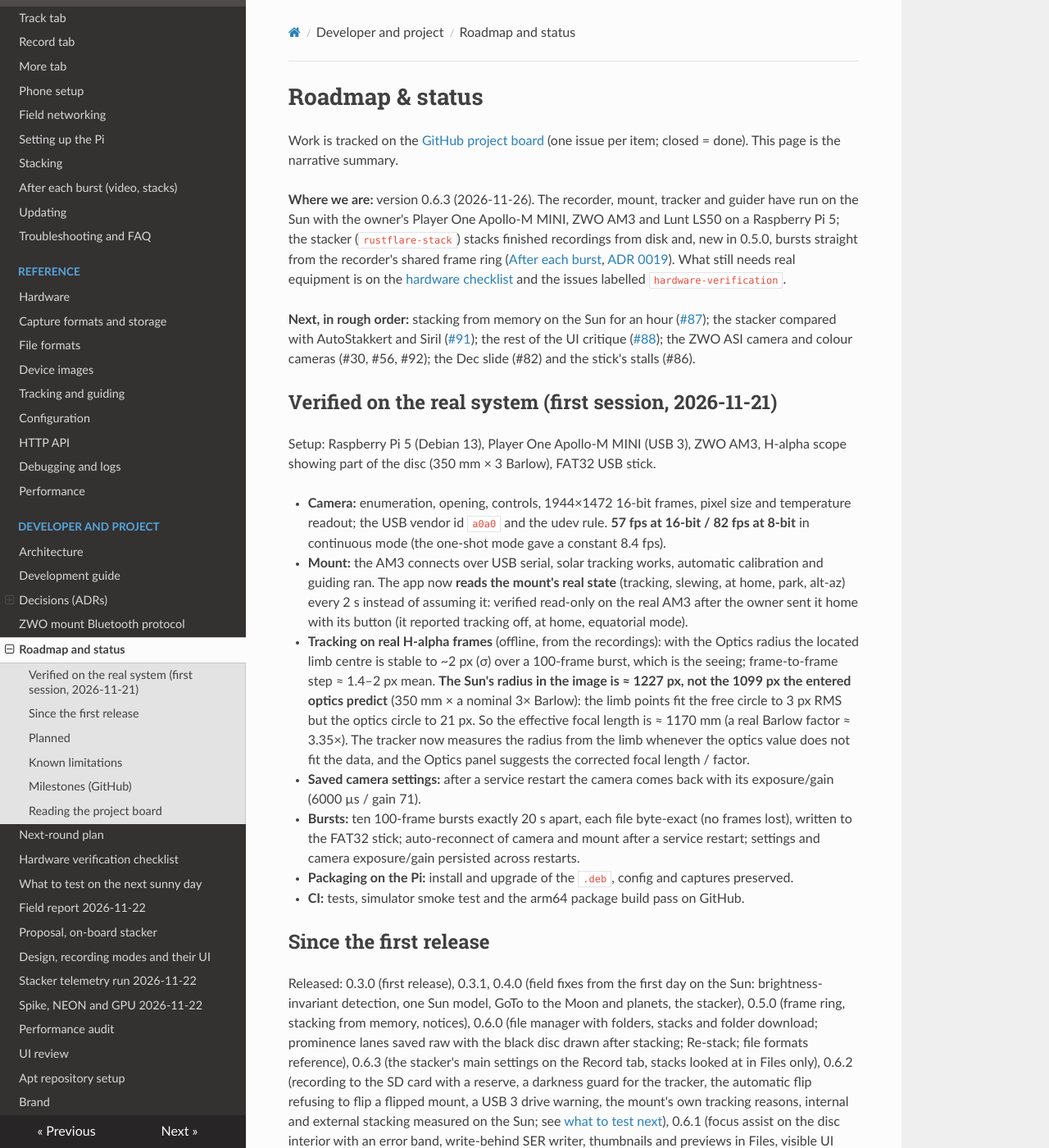
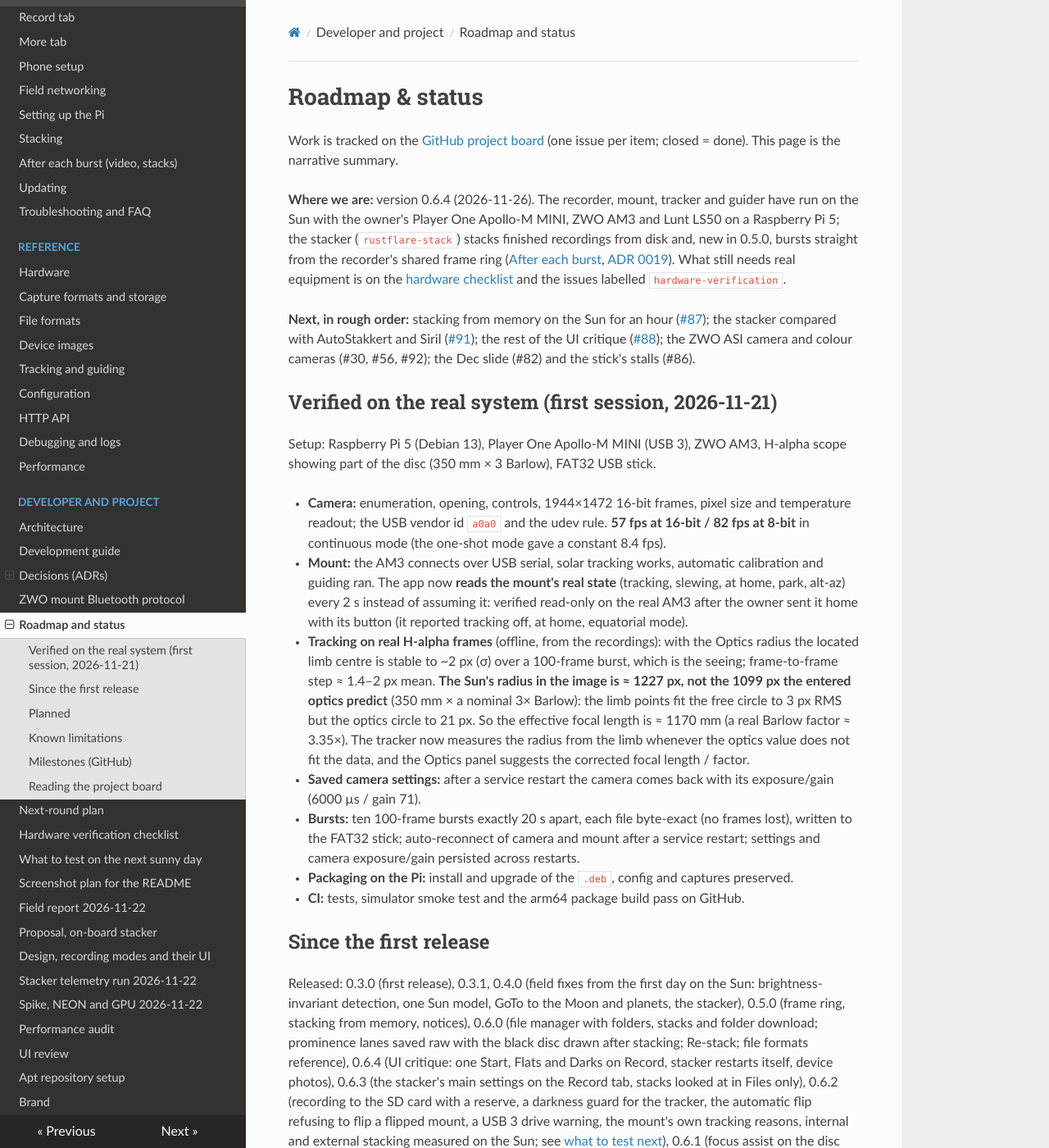
Before and after one commit to ddompe/rustflare, an MkDocs documentation site: the page built from docs/project/roadmap.md, in a window 1280 px wide and 1400 px high. Shown: the whole window at 82% size. Built offline with MkDocs 1.6.1, drawn with Linux system fonts in a browser that asks for light colours; nearby versions of some CDN libraries.

Commit message:
Release 0.6.4
Co-Authored-By: Claude Sonnet 5.5 <noreply@anthropic.com>
Claude-Session: https://claude.ai/code/session_017ywF8xXeeShnnXZu6HPae3

```diff
--- a/Cargo.toml
+++ b/Cargo.toml
@@ -3,7 +3,7 @@ resolver = "2"
 members = ["crates/*"]
 
 [workspace.package]
-version = "0.6.3"
+version = "0.6.4"
 edition = "2021"
 license = "MIT"
 
--- a/docs/project/roadmap.md
+++ b/docs/project/roadmap.md
@@ -2,7 +2,7 @@
 
 Work is tracked on the [GitHub project board](https://github.com/users/ddompe/projects/1) (one issue per item; closed = done). This page is the narrative summary.
 
-**Where we are:** version 0.6.3 (2026-11-26). The recorder, mount, tracker and guider have run on the Sun with the owner's Player One Apollo-M MINI, ZWO AM3 and Lunt LS50 on a Raspberry Pi 5; the stacker (`rustflare-stack`) stacks finished recordings from disk and, new in 0.5.0, bursts straight from the recorder's shared frame ring ([After each burst](../guide/recording-modes.md), [ADR 0019](../adr/0019-shared-frame-ring.md)). What still needs real equipment is on the [hardware checklist](hardware-checklist.md) and the issues labelled `hardware-verification`.
+**Where we are:** version 0.6.4 (2026-11-26). The recorder, mount, tracker and guider have run on the Sun with the owner's Player One Apollo-M MINI, ZWO AM3 and Lunt LS50 on a Raspberry Pi 5; the stacker (`rustflare-stack`) stacks finished recordings from disk and, new in 0.5.0, bursts straight from the recorder's shared frame ring ([After each burst](../guide/recording-modes.md), [ADR 0019](../adr/0019-shared-frame-ring.md)). What still needs real equipment is on the [hardware checklist](hardware-checklist.md) and the issues labelled `hardware-verification`.
 
 **Next, in rough order:** stacking from memory on the Sun for an hour ([#87](https://github.com/ddompe/rustflare/issues/87)); the stacker compared with AutoStakkert and Siril ([#91](https://github.com/ddompe/rustflare/issues/91)); the rest of the UI critique ([#88](https://github.com/ddompe/rustflare/issues/88)); the ZWO ASI camera and colour cameras (#30, #56, #92); the Dec slide (#82) and the stick's stalls (#86).
 
@@ -20,7 +20,7 @@ Setup: Raspberry Pi 5 (Debian 13), Player One Apollo-M MINI (USB 3), ZWO AM3, H-
 
 ## Since the first release
 
-Released: 0.3.0 (first release), 0.3.1, 0.4.0 (field fixes from the first day on the Sun: brightness-invariant detection, one Sun model, GoTo to the Moon and planets, the stacker), 0.5.0 (frame ring, stacking from memory, notices), 0.6.0 (file manager with folders, stacks and folder download; prominence lanes saved raw with the black disc drawn after stacking; Re-stack; file formats reference), 0.6.3 (the stacker's main settings on the Record tab, stacks looked at in Files only), 0.6.2 (recording to the SD card with a reserve, a darkness guard for the tracker, the automatic flip refusing to flip a flipped mount, a USB 3 drive warning, the mount's own tracking reasons, internal and external stacking measured on the Sun; see [what to test next](next-sunny-day.md)), 0.6.1 (focus assist on the disc interior with an error band, write-behind SER writer, thumbnails and previews in Files, visible UI errors, drive-trouble messages). The first-release checklist (SER files in independent tools, the drift-correcting guider on the real sky, the FAT32 split and unplug behaviour, the redesigned UI on the phone, and the decision to publish) was worked through and closed on the board.
+Released: 0.3.0 (first release), 0.3.1, 0.4.0 (field fixes from the first day on the Sun: brightness-invariant detection, one Sun model, GoTo to the Moon and planets, the stacker), 0.5.0 (frame ring, stacking from memory, notices), 0.6.0 (file manager with folders, stacks and folder download; prominence lanes saved raw with the black disc drawn after stacking; Re-stack; file formats reference), 0.6.4 (UI critique: one Start, Flats and Darks on Record, stacker restarts itself, device photos), 0.6.3 (the stacker's main settings on the Record tab, stacks looked at in Files only), 0.6.2 (recording to the SD card with a reserve, a darkness guard for the tracker, the automatic flip refusing to flip a flipped mount, a USB 3 drive warning, the mount's own tracking reasons, internal and external stacking measured on the Sun; see [what to test next](next-sunny-day.md)), 0.6.1 (focus assist on the disc interior with an error band, write-behind SER writer, thumbnails and previews in Files, visible UI errors, drive-trouble messages). The first-release checklist (SER files in independent tools, the drift-correcting guider on the real sky, the FAT32 split and unplug behaviour, the redesigned UI on the phone, and the decision to publish) was worked through and closed on the board.
 
 ## Planned
 
--- a/mkdocs.yml
+++ b/mkdocs.yml
@@ -55,6 +55,7 @@ nav:
       - Next-round plan: project/next-round.md
       - Hardware verification checklist: project/hardware-checklist.md
       - What to test on the next sunny day: project/next-sunny-day.md
+      - Screenshot plan for the README: project/screenshot-plan.md
       - Field report 2026-11-22: project/field-report-2026-11-22.md
       - Proposal, on-board stacker: project/proposal-onboard-stacking.md
       - Design, recording modes and their UI: project/design-recording-modes.md
```
Also changed, not shown: docs/project/next-sunny-day.md (+1 -1 lines), 1 other file.
